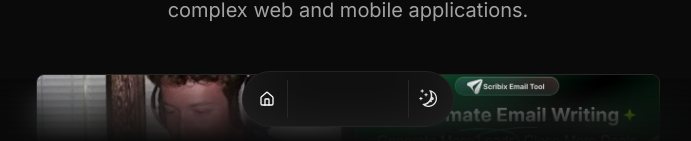
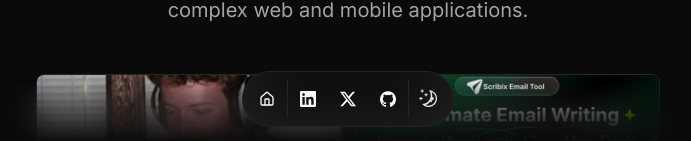
Before and after one commit to RammonZub/Portfolio-RamonZubiaga-2025, a Next.js app: page / in a window 1280 px wide. Shown: the part 657-798 px from the top of the page, without its empty margins (292-983 px from the left). Built offline with nearby package versions, Linux system fonts and the light colour scheme.

Commit message:
Fixed Deployment Error

```diff
--- a/src/components/navbar.tsx
+++ b/src/components/navbar.tsx
@@ -7,9 +7,10 @@ import {
   TooltipContent,
   TooltipTrigger,
 } from "@/components/ui/tooltip";
-import { DATA } from "@/data/resume";
+import { DATA, getIconComponent } from "@/data/resume";
 import { cn } from "@/lib/utils";
 import Link from "next/link";
+import React from "react";
 
 export default function Navbar() {
   return (
@@ -50,7 +51,7 @@ export default function Navbar() {
                       "size-12"
                     )}
                   >
-                    <social.icon className="size-4" />
+                    {React.createElement(getIconComponent(social.icon), { className: "size-4" })}
                   </Link>
                 </TooltipTrigger>
                 <TooltipContent>
```
Also changed, not shown: public/MomentumCover.png (added).
